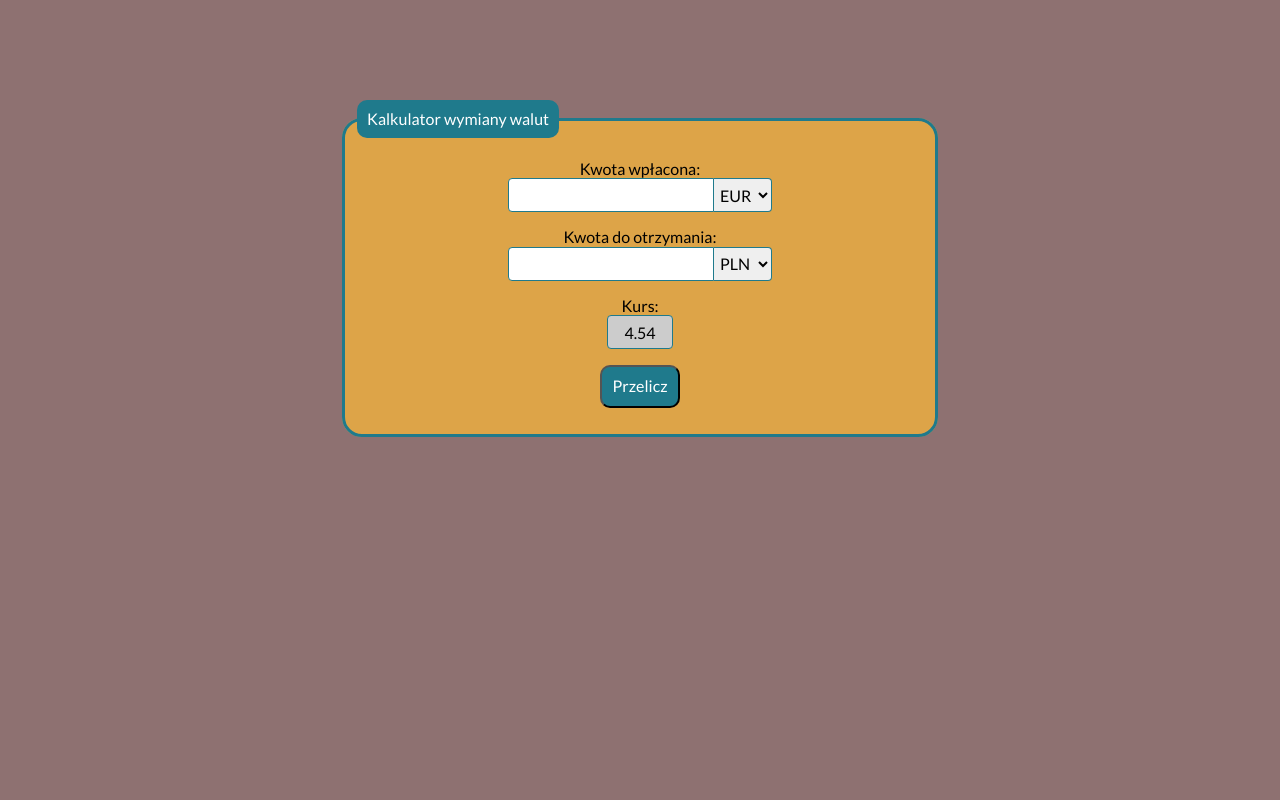
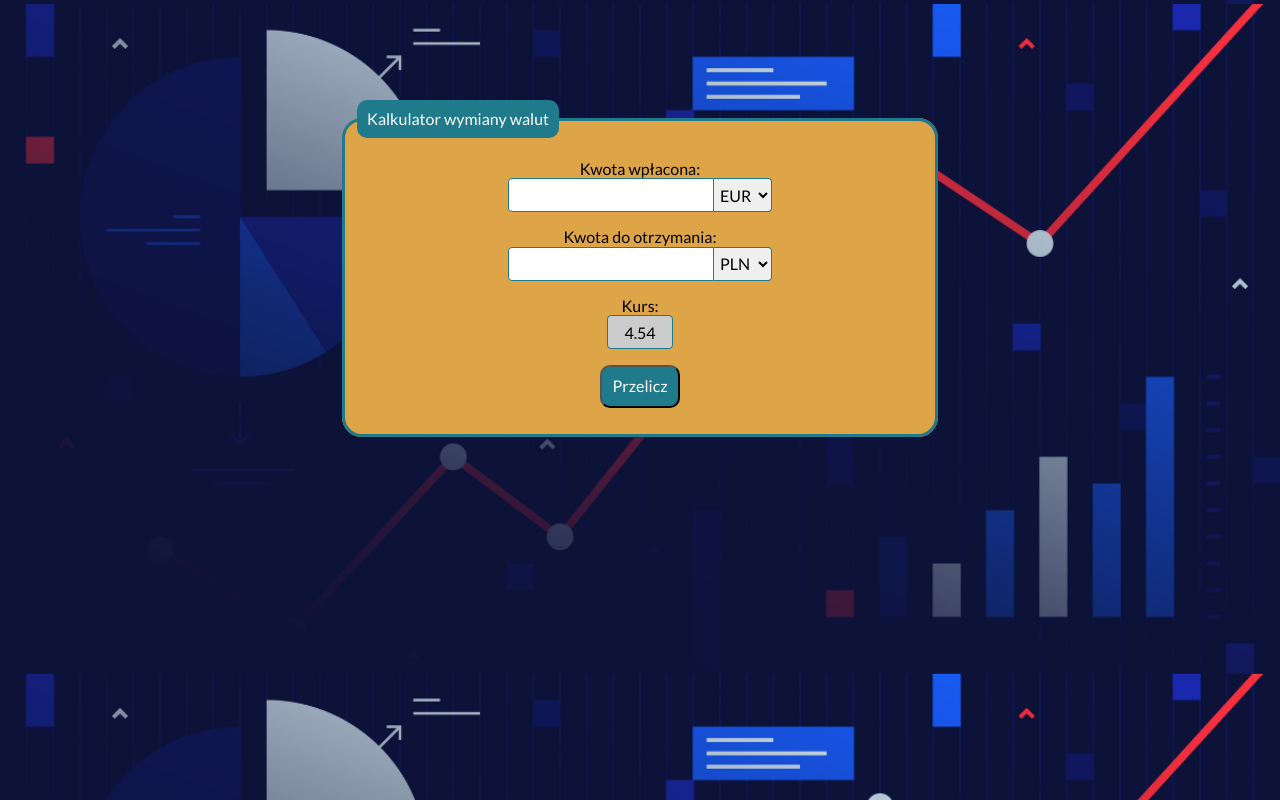
Before and after one commit to Marcin-Malek/currency-converter, a plain HTML site: page index.html in a window 1280 px wide. Drawn offline with nearby package versions, Linux system fonts and the light colour scheme.

Commit message:
added icon and background image

```diff
--- a/css/styles.css
+++ b/css/styles.css
@@ -7,6 +7,8 @@
 }
 
 .body {
-    background-color: #8e7171;
+    background-image: url("../img/bg_img.png");
+    background-position: center 4px;
+    background-size: cover;
     font-family: 'Lato', sans-serif;
 }
--- a/index.html
+++ b/index.html
@@ -13,6 +13,7 @@
     <link href="https://fonts.googleapis.com/css2?family=Lato&display=swap" rel="stylesheet">
     <link rel="stylesheet" href="css/styles.css">
     <link rel="stylesheet" href="css/form.css">
+    <link rel="icon" href="img/icon.png">
     <script defer src="script/script.js"></script>
     <title>Kantor wymiany walut</title>
 </head>
```
Also changed, not shown: img/bg_img.png (added), img/icon.png (added).
